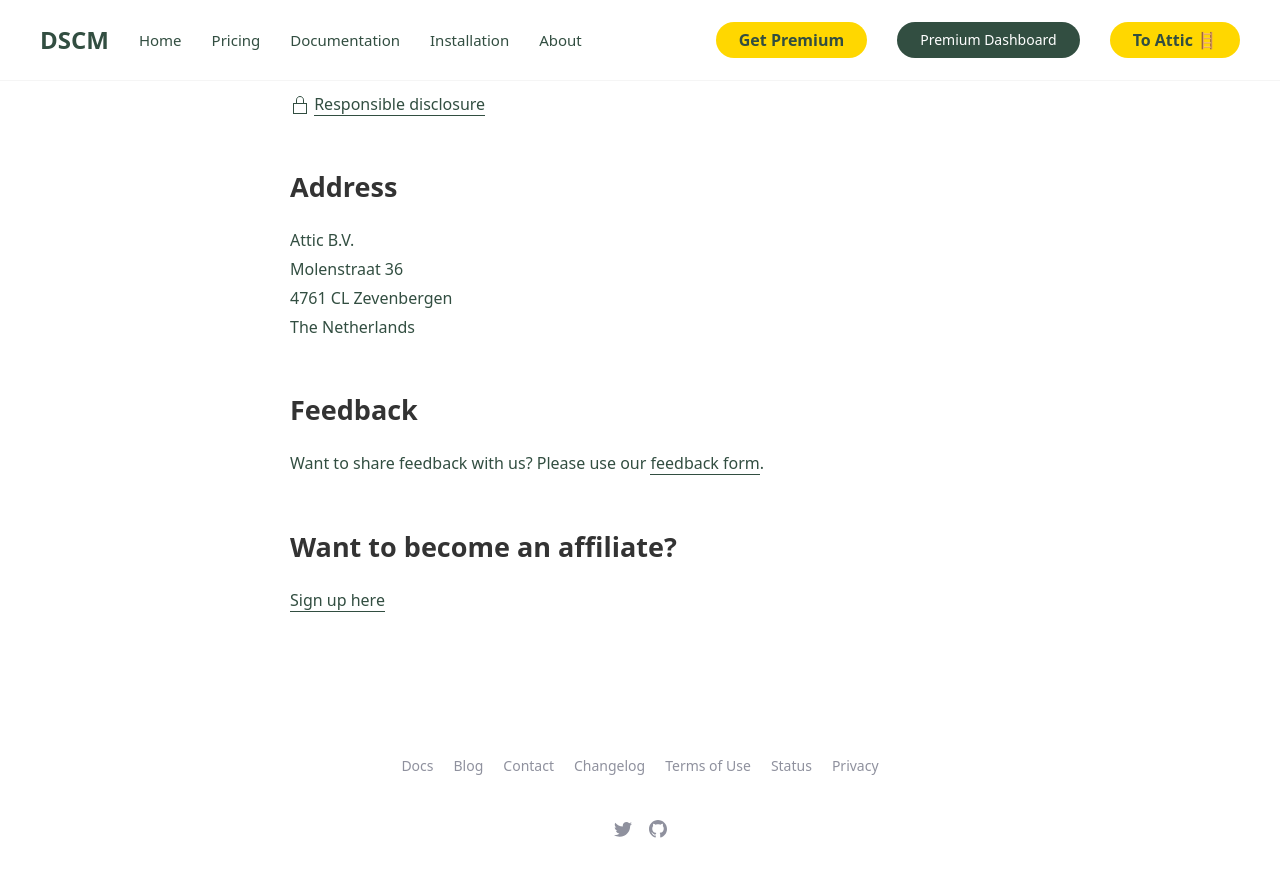
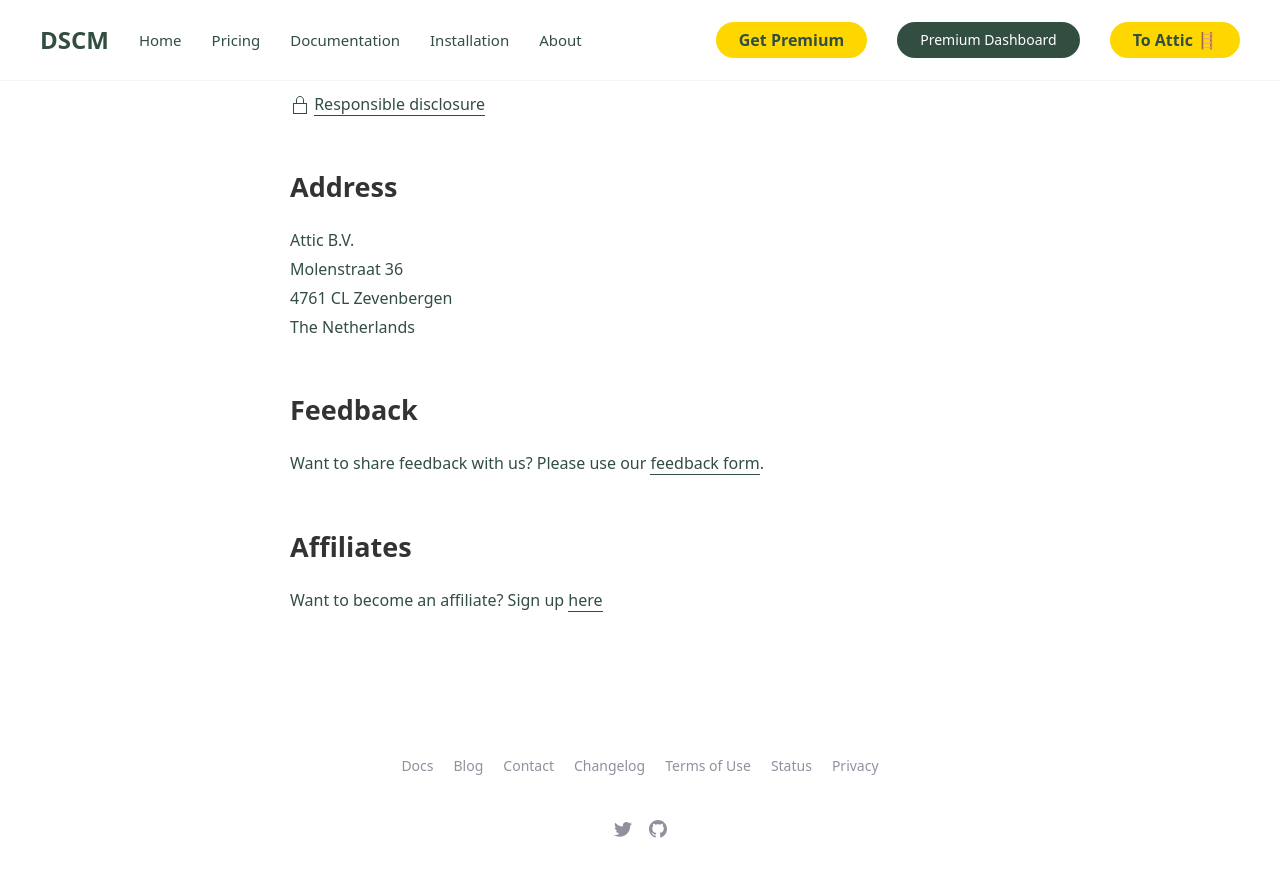
Before and after one commit to didsomeonecloneme/didsomeonecloneme.github.io, a Jekyll site: the page built from pages/contact.md, in a window 1280 px wide and 900 px high, scrolled down 666 px. Shown: the top 877 px of the window. Built offline with Jekyll 4.4.1, drawn with Linux system fonts in a browser that asks for light colours.

Commit message:
Update contact.md

```diff
--- a/pages/contact.md
+++ b/pages/contact.md
@@ -34,5 +34,5 @@ The Netherlands
 ## Feedback
 Want to share feedback with us? Please use our <a href="https://zolderbv.typeform.com/dscm-feedback">feedback form</a>.
 
-## Want to become an affiliate?
-<a href="https://atticsecurity.lemonsqueezy.com/affiliates">Sign up here</a>
+## Affiliates
+Want to become an affiliate? Sign up <a href="https://atticsecurity.lemonsqueezy.com/affiliates">here</a>
```
